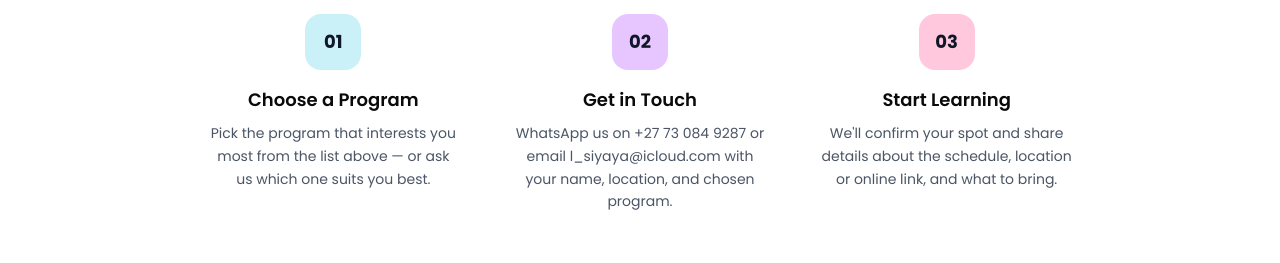
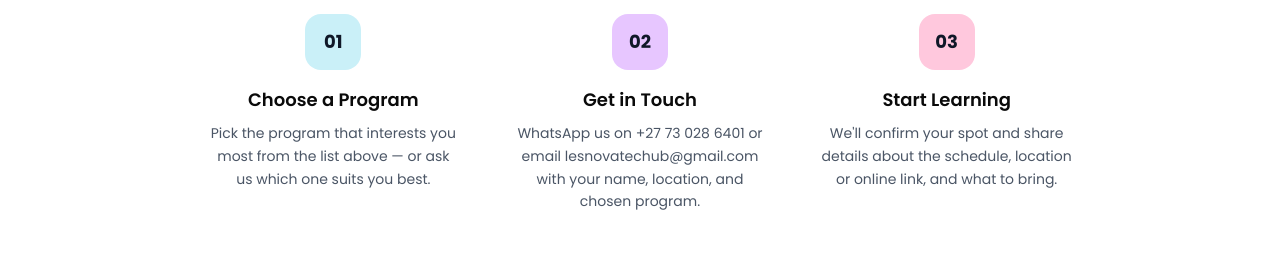
Before and after one commit to LesediSiyaya/Lesedinovatechhubwebsite, a React (Vite) app: page /programs in a window 1280 px wide. Shown: the part 1520-1783 px from the top of the page. Built offline with nearby package versions, Linux system fonts and the light colour scheme.

Commit message:
Update contact details in How to Apply step

```diff
--- a/src/app/pages/Programs.tsx
+++ b/src/app/pages/Programs.tsx
@@ -157,7 +157,7 @@ export default function Programs() {
               {
                 step: '02',
                 title: 'Get in Touch',
-                desc: 'WhatsApp us on +27 73 084 9287 or email l_siyaya@icloud.com with your name, location, and chosen program.',
+                desc: 'WhatsApp us on +27 73 028 6401 or email lesnovatechub@gmail.com with your name, location, and chosen program.',
                 color: 'bg-[#e7c6ff]',
               },
               {
@@ -196,7 +196,7 @@ export default function Programs() {
               Apply Now
             </Link>
             <a
-              href="https://wa.me/27730849287"
+              href="https://wa.me/27730286401"
               target="_blank"
               rel="noopener noreferrer"
               className="px-8 py-4 bg-gray-900 hover:bg-gray-800 text-white font-medium rounded-lg transition-all touch-manipulation text-center"
```
